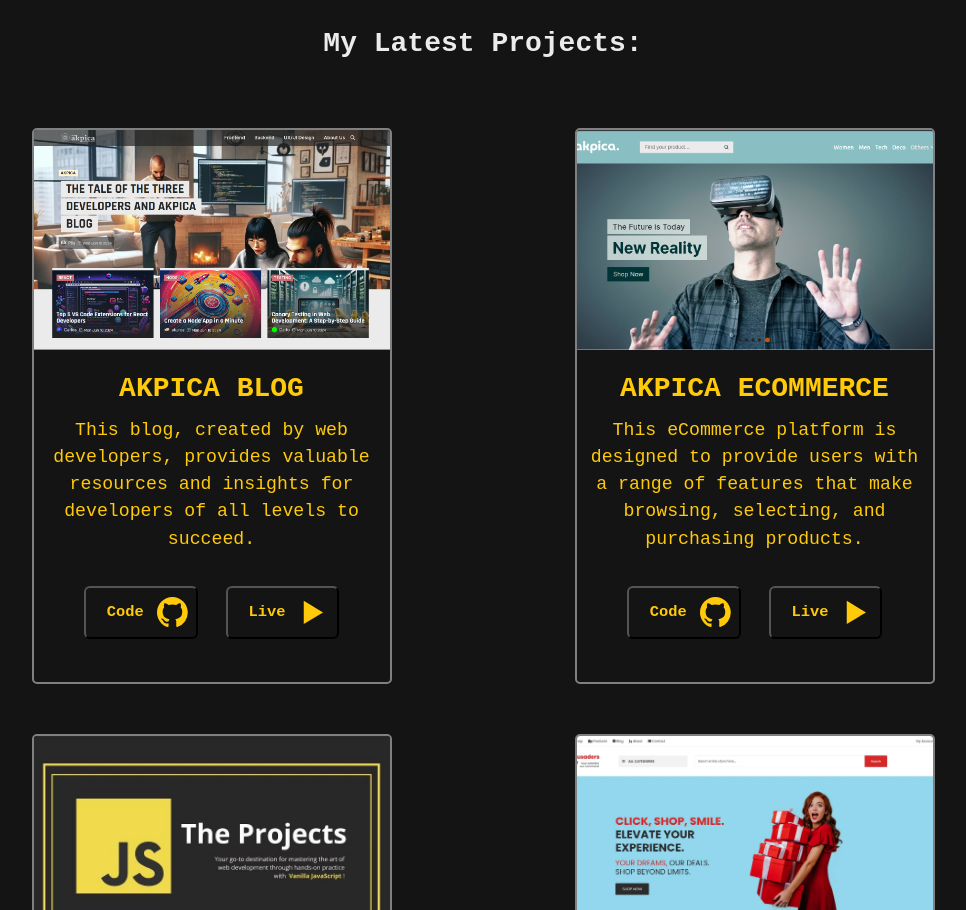
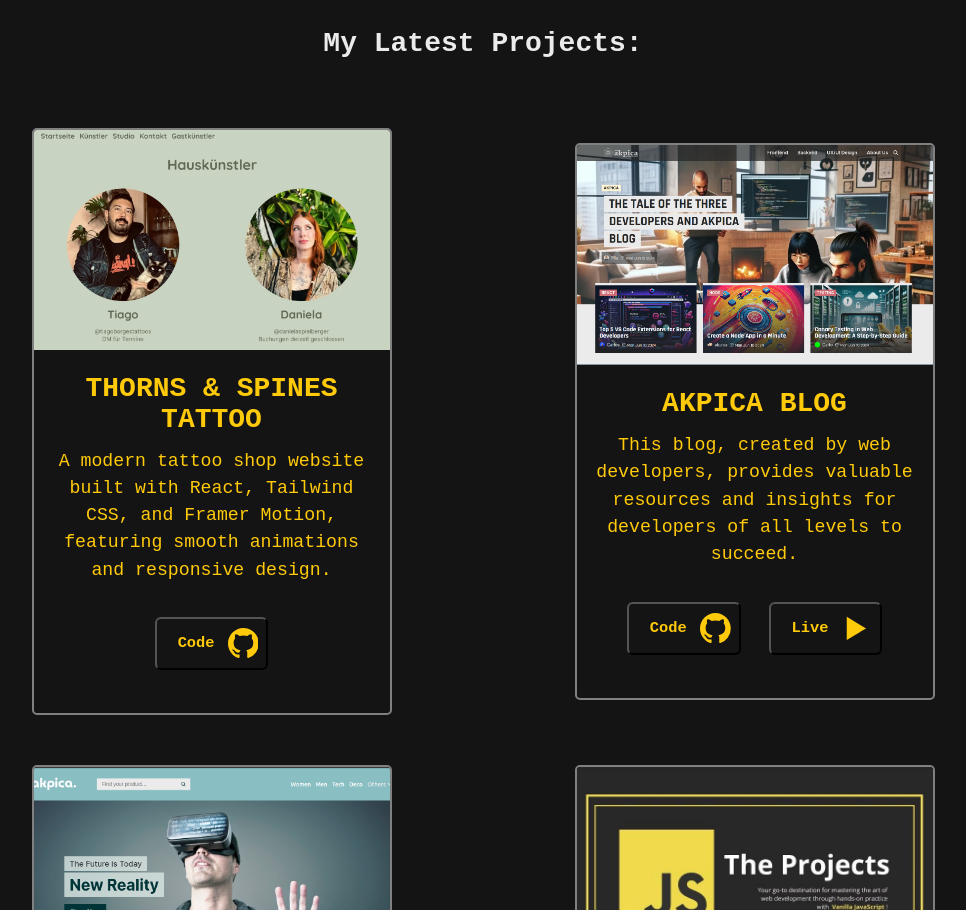
Before and after one commit to Cmbs86/cmbs86-portfolio, a React (Vite) app: page / in a window 1280 px wide. Shown: the part 980-1890 px from the top of the page, without its empty margins (157-1123 px from the left). Built offline with nearby package versions, Linux system fonts and the light colour scheme; a web font is replaced by a local one.

Commit message:
add tattoo shop card

```diff
--- a/src/components/Main.jsx
+++ b/src/components/Main.jsx
@@ -21,6 +21,7 @@
 import akpica from "../assets/images/akpica-ecommerce.png";
 import theprojects from "../assets/images/the-projects.jpeg";
 import firstportfolio from "../assets/images/first-portfolio.png";
+import thornsPage from "../assets/images/thornsPage.webp"
 import akpicaBlog from "../assets/images/Akpica-blog.png";
 import crusaders from "../assets/images/e-commerce_crusaders.webp";
 import GridX from "../assets/images/GridX.webp";
@@ -65,6 +66,17 @@
 
         <section id="projects-section" className="projects-section">
           <div className="grid_card projects_card1">
+        <ProjectCard
+            image={thornsPage}
+            altTitle={"thorns-page"}
+            imageUrl={"https://github.com/Cmbs86/Thorns-and-Spines-page/tree/main/thorns-n-spines-project"}
+            title={"Thorns & Spines tattoo"}
+            description={"A modern tattoo shop website built with React, Tailwind CSS, and Framer Motion, featuring smooth animations and responsive design."}
+            codeUrl={"https://github.com/Cmbs86/Thorns-and-Spines-page/tree/main/thorns-n-spines-project"}
+            />
+          </div>
+          <div className="grid_card projects_card2">
+
             <ProjectCard
               image={akpicaBlog}
               altTitle={"akpica-blog"}
@@ -78,7 +90,7 @@
             />
           </div>
 
-          <div className="grid_card projects_card2">
+          <div className="grid_card projects_card3">
             <ProjectCard
               image={akpica}
               altTitle={"akpica-ecommerce"}
@@ -92,7 +104,7 @@
             />
           </div>
 
-          <div className="grid_card projects_card3">
+          <div className="grid_card projects_card4">
             <ProjectCard
               image={theprojects}
               altTitle={"the-projects"}
@@ -106,7 +118,7 @@
             />
           </div>
 
-          <div className="grid_card projects_card3">
+          <div className="grid_card projects_card5">
             <ProjectCard
               image={crusaders}
               altTitle={"crusaders-ecommerce"}
@@ -120,7 +132,7 @@
             />
           </div>
 
-          <div className="grid_card projects_card3">
+          <div className="grid_card projects_card6">
             <ProjectCard
               image={GridX}
               altTitle={"GridX"}
@@ -134,7 +146,7 @@
             />
           </div>
 
-          <div className="grid_card projects_card4">
+          <div className="grid_card projects_card7">
             <ProjectCard
               image={firstportfolio}
               altTitle={"first-portfolio"}
```
Also changed, not shown: src/assets/images/ThornsPage.webp (added).
